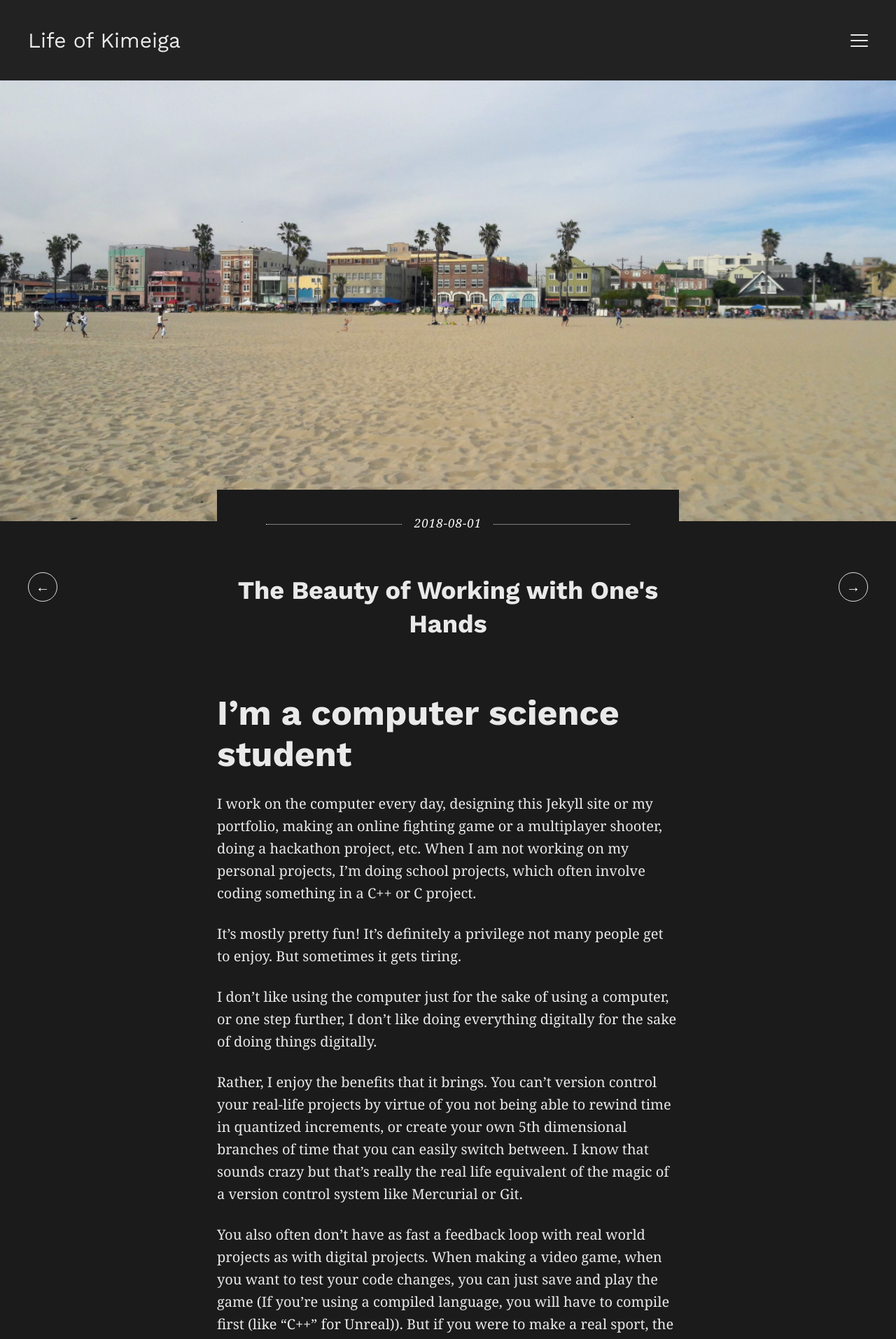
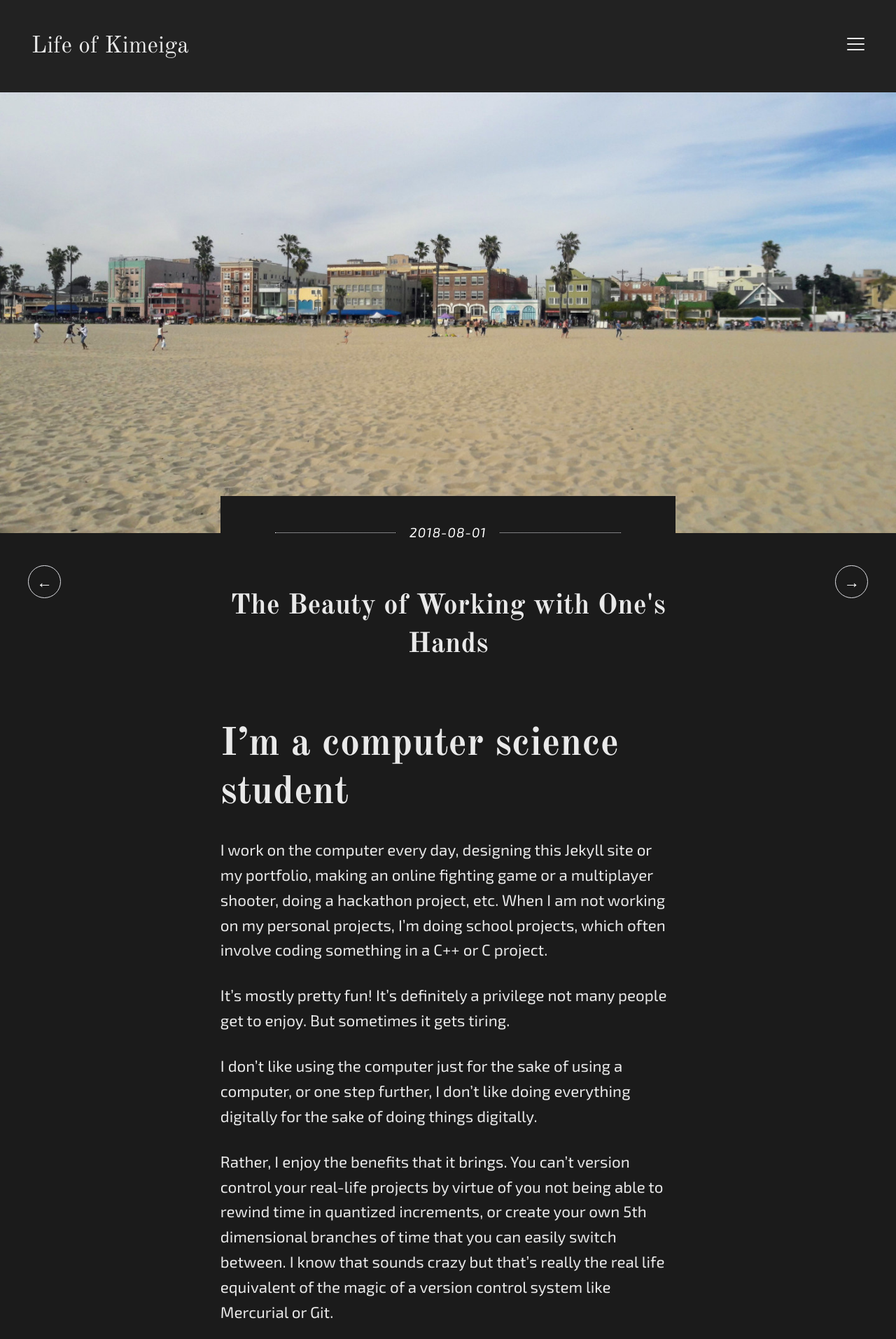
Before and after one commit to Kimeiga/life-of-kimeiga, a Jekyll site: the page built from _posts/2018-08-01-work-with-hands.md, in a window 1280 px wide. Shown: the top 1914 px of the page at 70% size. Built offline with Jekyll 4.4.1, drawn with Linux system fonts in a browser that asks for light colours; nearby versions of some CDN libraries; some web fonts are replaced.

Commit message:
new fonts?

```diff
--- a/_layouts/default.html
+++ b/_layouts/default.html
@@ -11,10 +11,12 @@
       <meta name="description" content="{{ site.description }}">
       <meta name="viewport" content="width=device-width, initial-scale=1, maximum-scale=1">
       {% comment %} <link href="//fonts.googleapis.com/css?family=Open+Sans:400italic,400,300,700|Lora:400,700,400italic" rel="stylesheet" type="text/css"> {% endcomment %}
-      <link href="https://fonts.googleapis.com/css?family=Work+Sans:300,400,700" rel="stylesheet">
-      <link href="https://rsms.me/inter/inter-ui.css" rel="stylesheet">
+      {% comment %} original kimeiga fonts <link href="https://fonts.googleapis.com/css?family=Work+Sans:300,400,700" rel="stylesheet"> {% endcomment %}
+      {% comment %} <link href="https://rsms.me/inter/inter-ui.css" rel="stylesheet"> {% endcomment %}
+      <link href="https://fonts.googleapis.com/css?family=Exo+2:400,400i,700|Old+Standard+TT:400,700&amp;subset=latin-ext" rel="stylesheet">
       <link rel="stylesheet" type="text/css" href="{{ site.baseurl| split: '/' | join:'/' }}/css/main.css" />
       <link href="atom.xml" type="application/atom+xml" rel="alternate" title="Site ATOM Feed">
+      <link rel="stylesheet" href="https://use.fontawesome.com/releases/v5.2.0/css/all.css" integrity="sha384-hWVjflwFxL6sNzntih27bfxkr27PmbbK/iSvJ+a4+0owXq79v+lsFkW54bOGbiDQ" crossorigin="anonymous">
 
       {% comment %} favicons {% endcomment %}
       {% comment %} <link rel="apple-touch-icon-precomposed" sizes="57x57" href="{{ "images/favicons/apple-touch-icon-57x57.png" | relative_url }}" />
--- a/_layouts/post.html
+++ b/_layouts/post.html
@@ -21,7 +21,7 @@ layout: default
     </div>
     <div class="feat share">
       <a href="http://twitter.com/share" class="popup">
-        <span class="icon-twitter"></span>
+        <i class="fab fa-twitter"></i>
       </a>
     </div>
     {% if page.next %}
--- a/_scss/base/_variables.scss
+++ b/_scss/base/_variables.scss
@@ -13,9 +13,9 @@ $smoke-color:       #1f1f1f;
 
 // Typography
 
-$font-family:       'Work Sans', sans-serif;
-$variant-family:    'Inter UI', Georgia, serif;
-$font-size-l:       1.25em; // font-size on desktop type screens
+$font-family:       'Old Standard TT', serif;
+$variant-family:    'Exo 2', sans-serif;
+$font-size-l:       1.4em; // font-size on desktop type screens
 $font-size-m:       $font-size-l * 0.9; // font-size under 942px wide screens
 $font-size-s:       $font-size-l * 0.7; // font-size under 642px wide screens
 
--- a/_scss/components/_icons.scss
+++ b/_scss/components/_icons.scss
@@ -22,6 +22,10 @@
   -webkit-font-smoothing: antialiased;
 }
 
+i {
+  -webkit-font-smoothing: antialiased;
+}
+
 .icon-twitter:before {
   content: "\e002";
 }
```
Also changed, not shown: site.webmanifest.
